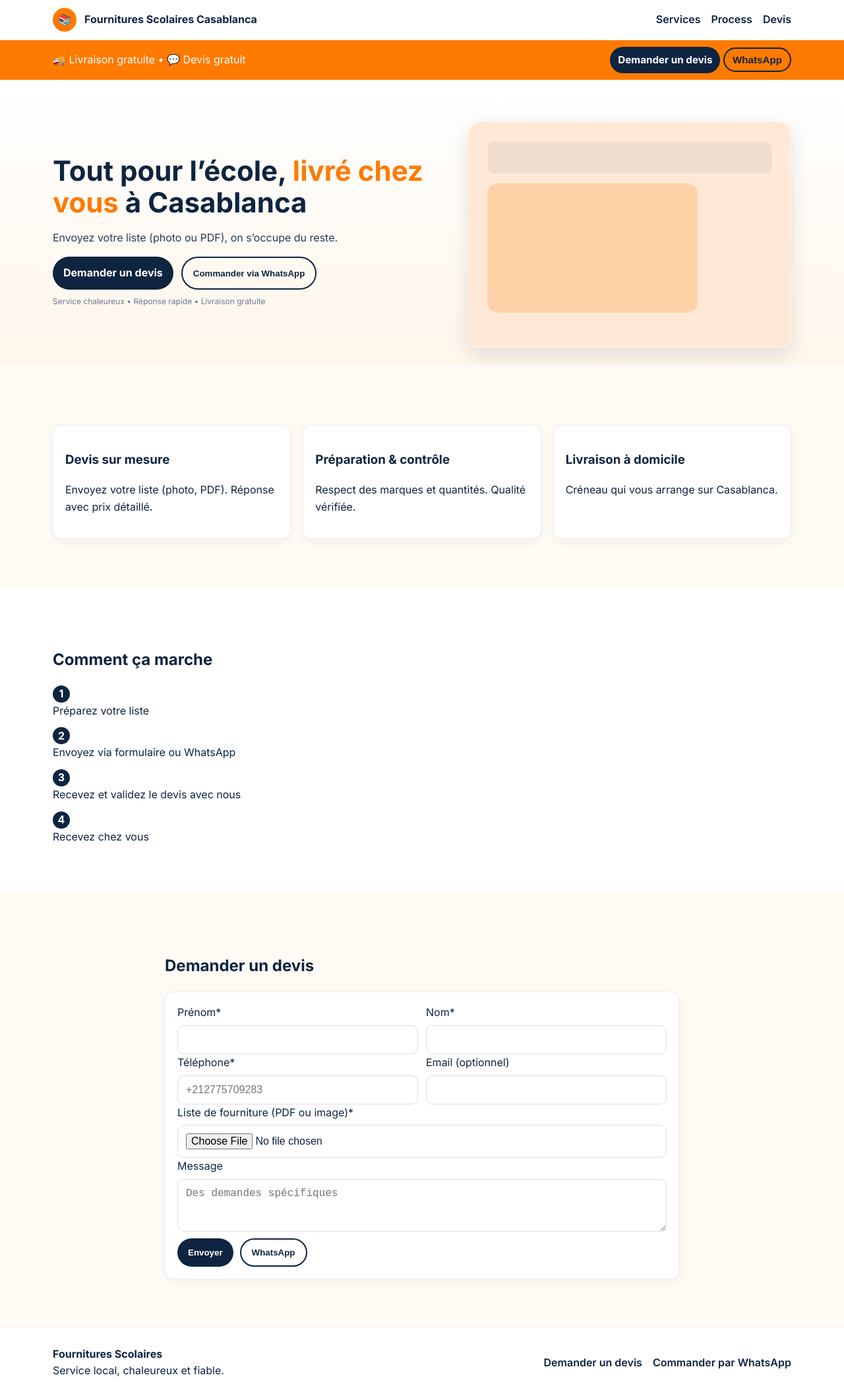
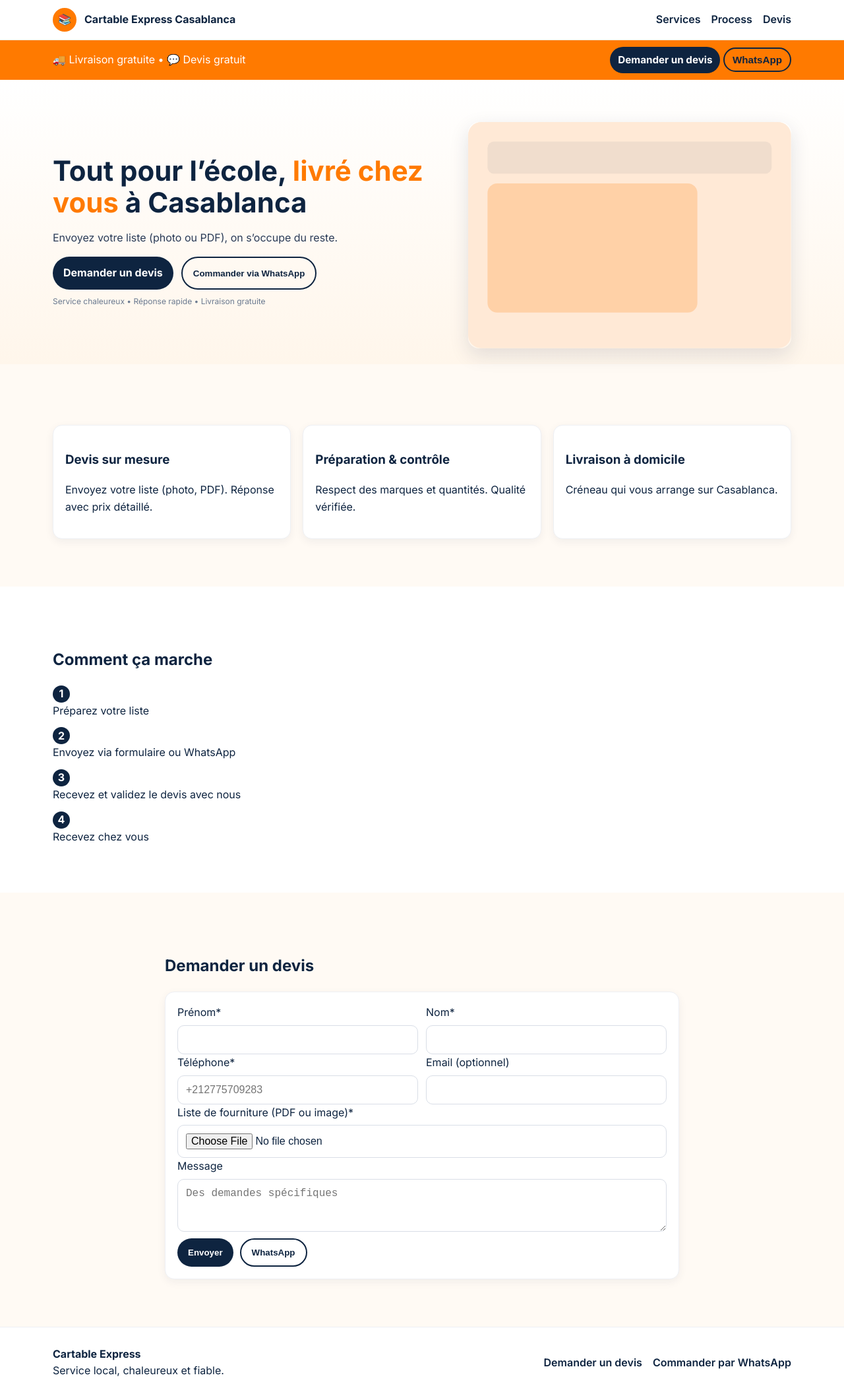
Before and after one commit to Ilyelma/Librairie-test, a website: page index.html in a window 1280 px wide. Shown: the whole page at 66% size. Drawn offline with Linux system fonts and the light colour scheme.

Commit message:
Update index.html

```diff
--- a/index.html
+++ b/index.html
@@ -13,7 +13,7 @@
   <div class="container header-grid">
     <a class="brand" href="#top">
       <div class="logo-circle">📚</div>
-      <span class="brand-text">Fournitures Scolaires Casablanca</span>
+      <span class="brand-text">Cartable Express Casablanca</span>
     </a>
     <nav class="main-nav">
       <a href="#services">Services</a>
@@ -123,7 +123,7 @@
 <footer class="site-footer">
   <div class="container footer-grid">
     <div>
-      <strong>Fournitures Scolaires</strong><br/>Service local, chaleureux et fiable.
+      <strong>Cartable Express</strong><br/>Service local, chaleureux et fiable.
     </div>
     <div class="foot-links">
       <a href="#devis">Demander un devis</a>
```
